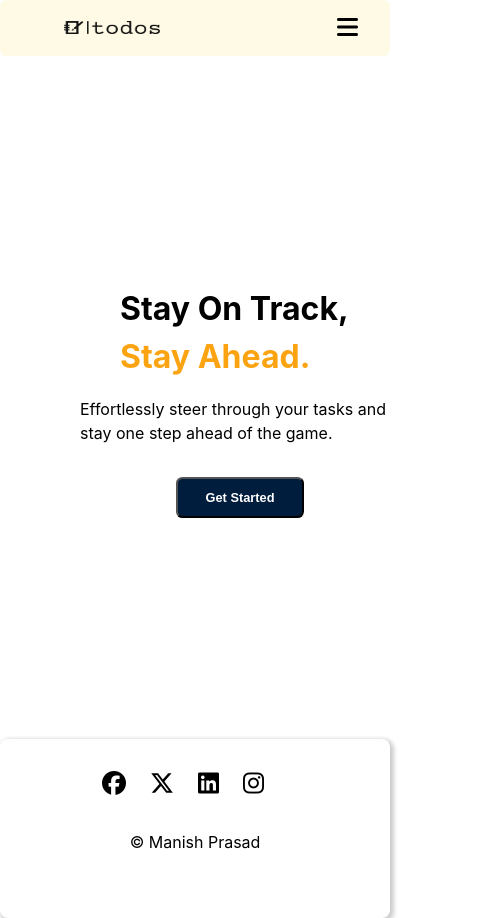
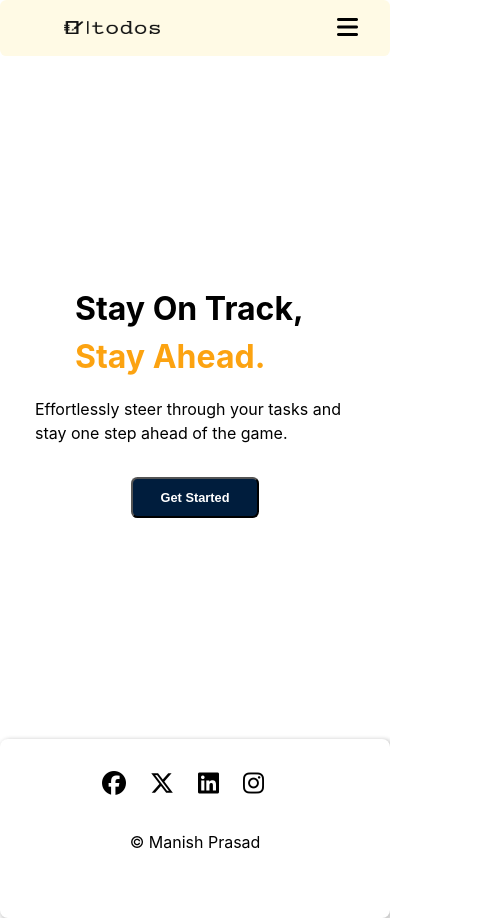
Before and after one commit to Man1sh-Prasad/todo_app, a React (Vite) app in the folder frontend/: page / in a window 390 px wide. Shown: the whole page, 480 px wide, since content can reach past the window. Built offline with nearby package versions, Linux system fonts and the light colour scheme.

Commit message:
fix some error related to responsivenenss

```diff
--- a/frontend/src/components/homepage/Home.css
+++ b/frontend/src/components/homepage/Home.css
@@ -6,7 +6,7 @@
 .container {
     display: flex;
     height: 100%;
-    flex:1.5;
+    flex:1;
     flex-direction: column;
     justify-content: center;
     align-items: center;
@@ -107,9 +107,9 @@
 
 @media screen and (max-width: 500px) {
 
-    .container {
+    /* .container {
         width: 30rem;
-    }
+    } */
     .container h1 {
         font-size: 2rem;
         line-height: 3rem;
```
